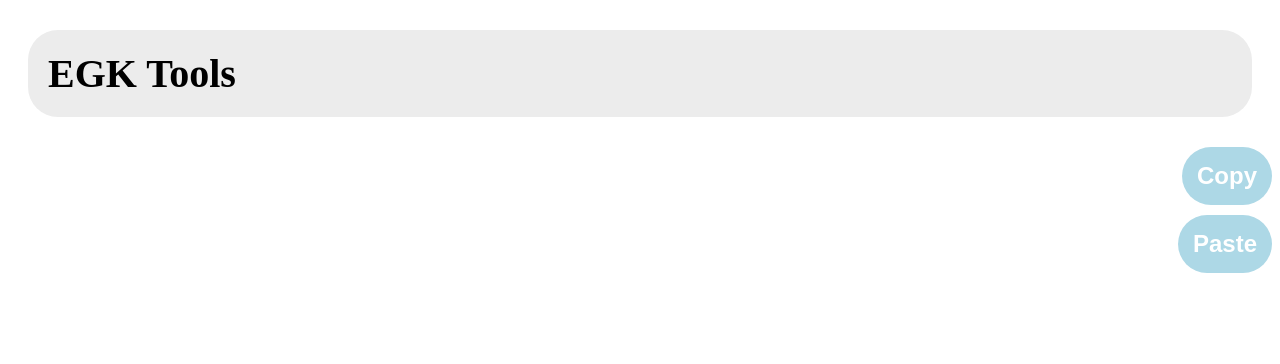
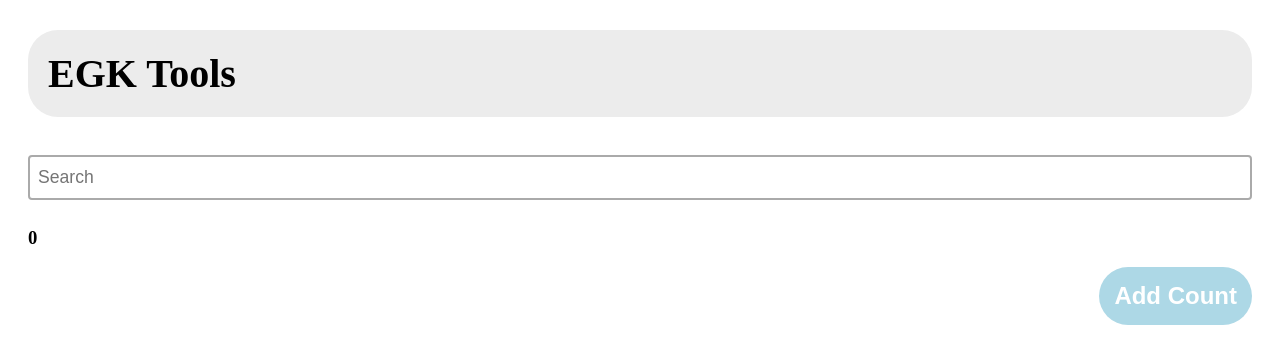
Before and after one commit to eungangku/react-for-beginners, a React (Create React App) app: page / in a window 1280 px wide. Shown: the top 364 px of the page. Built offline with nearby package versions, Linux system fonts and the light colour scheme.

Commit message:
useeffect

```diff
--- a/src/App.js
+++ b/src/App.js
@@ -1,13 +1,42 @@
+import { useState } from "react";
+import { useEffect } from "react";
 import PropTypes from "prop-types";
 import styles from "./App.module.css";
 import Button from "./Button";
 
 function App() {
+  const [counter, setcounter] = useState(0);
+  const addCount = () => {
+    setcounter((prev) => prev + 1);
+  };
+  const [keyword, setkeyword] = useState("");
+  const searchKeyword = (event) => {
+    setkeyword(event.target.value);
+  };
+
+  useEffect(() => {
+    if (keyword.length > 5) {
+      console.log("Search " + keyword);
+    }
+  }, [keyword]);
+
+  useEffect(() => {
+    if (counter != 0) {
+      console.log("counter changed!");
+    }
+  }, [counter]);
+
   return (
     <div>
       <h1 className={styles.title}>EGK Tools</h1>
-      <Button text={"Copy"} />
-      <Button text={"Paste"} />
+      <div className={styles.container}>
+        <h3>{keyword}</h3>
+        <input onChange={searchKeyword} className={styles.input} placeholder="Search"></input>
+      </div>
+      <div className={styles.container}>
+        <h3>{counter}</h3>
+        <Button onclick={addCount} text={"Add Count"} />
+      </div>
     </div>
   );
 }
--- a/src/App.module.css
+++ b/src/App.module.css
@@ -5,3 +5,20 @@
   background: #ececec;
   margin: 30px 20px 30px 20px;
 }
+
+.container {
+  margin: 15px 20px 15px 20px;
+}
+
+.input {
+  width: 100%;
+  border: 2px solid #aaa;
+  border-radius: 4px;
+  margin: 8px 0;
+  outline: none;
+  padding: 8px;
+  box-sizing: border-box;
+  transition: 0.3s;
+  line-height: 25px;
+  font-size: 1.1em;
+}
--- a/src/Button.js
+++ b/src/Button.js
@@ -1,9 +1,11 @@
 import styles from "./Button.module.css";
 
-function Button({ text }) {
+function Button({ text, onclick }) {
   return (
     <div className={styles.btnContainer}>
-      <button className={styles.btn}>{text}</button>
+      <button onClick={onclick} className={styles.btn}>
+        {text}
+      </button>
     </div>
   );
 }
```
